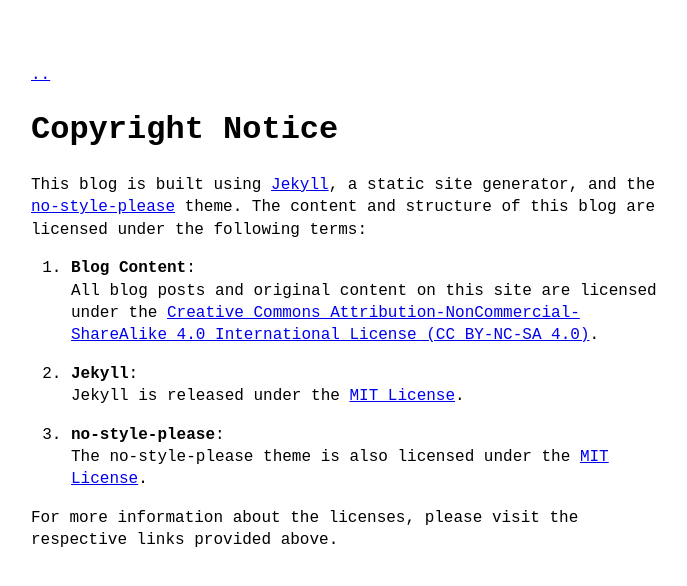
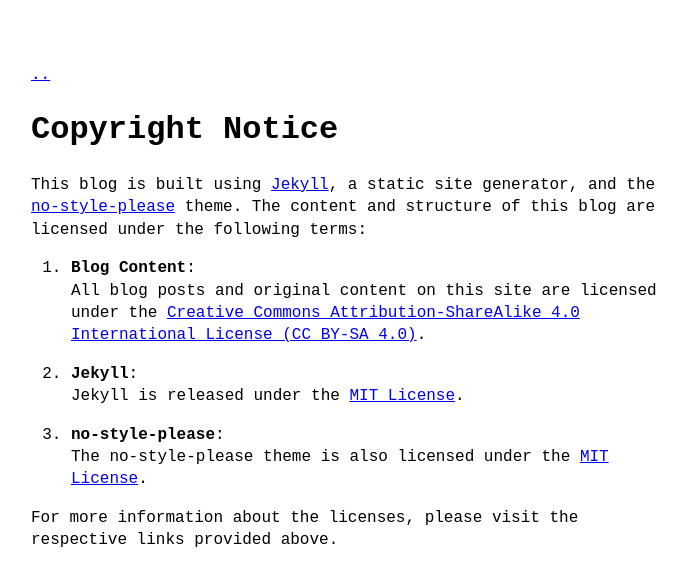
Before and after one commit to szxzip/szxzip.org, a Jekyll site: the page built from copyright.md, in a window 1280 px wide. Shown: the top 586 px of the page, without its empty margins (289-976 px from the left). Built offline with Jekyll 4.4.1, drawn with Linux system fonts in a browser that asks for light colours.

Commit message:
copyright

```diff
--- a/copyright.md
+++ b/copyright.md
@@ -6,7 +6,7 @@ title: Copyright Notice
 This blog is built using [Jekyll](https://jekyllrb.com/), a static site generator, and the [no-style-please](https://github.com/riggraz/no-style-please) theme. The content and structure of this blog are licensed under the following terms:
 
 1. **Blog Content**:
-   All blog posts and original content on this site are licensed under the [Creative Commons Attribution-NonCommercial-ShareAlike 4.0 International License (CC BY-NC-SA 4.0)](https://creativecommons.org/licenses/by-nc-sa/4.0/).
+   All blog posts and original content on this site are licensed under the [Creative Commons Attribution-ShareAlike 4.0 International License (CC BY-SA 4.0)](https://creativecommons.org/licenses/by-sa/4.0/).
 
 2. **Jekyll**:
    Jekyll is released under the [MIT License](https://github.com/jekyll/jekyll/blob/master/LICENSE).
```
Also changed, not shown: README.md, 1 other file.
